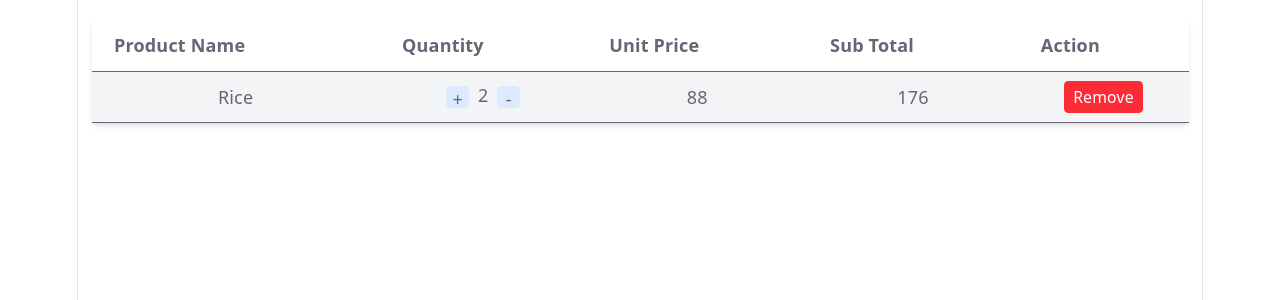
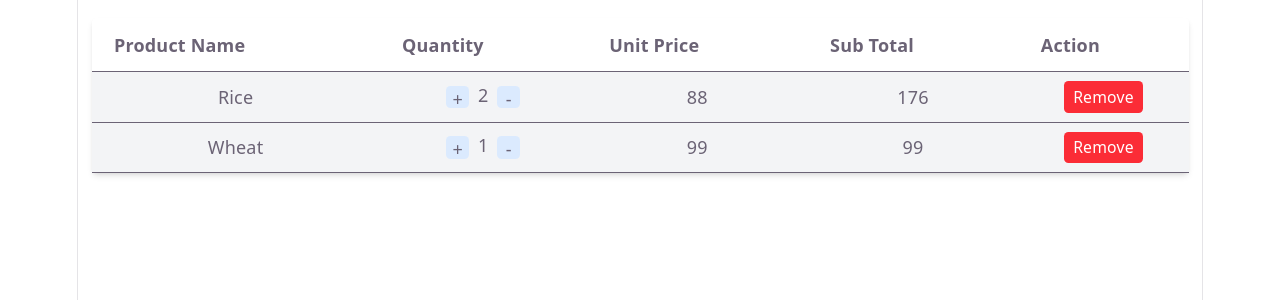
Before and after one commit to jpatidar-1998/SmartPOS-Retail-Billing-System, a React (Vite) app in the folder SmartPOS-retail-billing-system/: page /billing in a window 1280 px wide. Shown: the top 300 px of the page. Built offline with nearby package versions, Linux system fonts and the light colour scheme.

Commit message:
Implement billing table and quantity controls

```diff
--- a/SmartPOS-retail-billing-system/src/pages/Billing.tsx
+++ b/SmartPOS-retail-billing-system/src/pages/Billing.tsx
@@ -7,27 +7,44 @@ export default function Billing() {
       name: "Rice",
       price: 88,
       quantity: 2
+    },
+    {
+      id: 2,
+      name: "Wheat",
+      price: 99,
+      quantity: 1
     }
   ]);
 
   const handleIncrease = (id) => {
-    let x;
-    cartItems.map((item) => {
-      if (id === item.id) {
-        x = item.quantity + 1;
-        setCartItems(x);
+    const updatedItems = cartItems.map((item) => {
+      if (item.id === id) {
+        return {
+          ...item,
+          quantity: item.quantity >= 1 ? item.quantity + 1 : item.quantity
+        };
       }
+      return item;
     });
+    setCartItems(updatedItems);
   };
 
   const handleDecrease = (id) => {
-    let x;
-    cartItems.map((item) => {
-      if (id === item.id) {
-        x = item.quantity - 1;
-        setCartItems(x);
+    const updatedItems = cartItems.map((item) => {
+      if (item.id === id) {
+        return {
+          ...item,
+          quantity: item.quantity > 1 ? item.quantity - 1 : item.quantity
+        };
       }
+      return item;
     });
+
+    setCartItems(updatedItems);
+  };
+  const handleRemove = (id) => {
+    const newList = cartItems.filter((product) => product.id !== id);
+    setCartItems(newList);
   };
 
   return (
@@ -68,7 +85,10 @@ export default function Billing() {
               <td>{item.price}</td>
               <td>{item.price * item.quantity}</td>
               <td>
-                <button className="my-2 text-sm bg-red-500 hover:bg-red-700 text-white py-1 px-2 rounded focus:outline-none focus:shadow-outline">
+                <button
+                  onClick={() => handleRemove(item.id)}
+                  className="my-2 text-sm bg-red-500 hover:bg-red-700 text-white py-1 px-2 rounded focus:outline-none focus:shadow-outline"
+                >
                   Remove
                 </button>
               </td>
```
